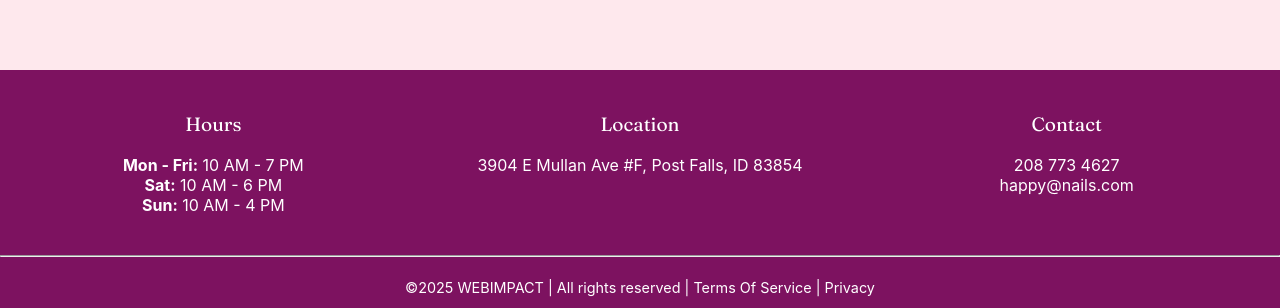
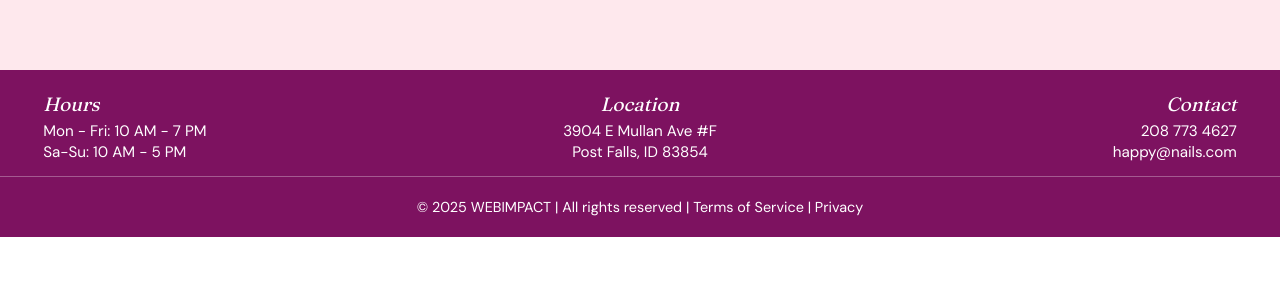
Before and after one commit to webimpactuw/happy-nails, a React (Create React App) app: page /happy-nails/contact in a window 1280 px wide. Shown: the part 826-1134 px from the top of the page. After the commit the page ends 1063 px from the top, so only its background shows below. Built offline with nearby package versions, Linux system fonts and the light colour scheme.

Commit message:
footer styling

```diff
--- a/src/App.js
+++ b/src/App.js
@@ -6,7 +6,8 @@ import ContactPage from './pages/ContactPage';
 import NavBar from './components/NavBar';
 import AboutPage from './pages/AboutPage';
 import FormPage from './pages/FormPage';
-import Foot from './components/Foot';
+// import Foot from './components/Foot';
+import Footer from './components/Footer';
 
 function App() {
   return (
@@ -22,7 +23,8 @@ function App() {
             <Route path="/contact" element={<ContactPage />}/>
           </Routes>
         </div>
-        <Foot></Foot>
+        {/* <Foot></Foot> */}
+        <Footer></Footer>
     </BrowserRouter>
   );
 }
--- a/src/components/Foot.js
+++ b/src/components/Foot.js
@@ -25,28 +25,41 @@ function Foot() {
     row: {
       display: "flex",
       justifyContent: "space-between",
-      flexWrap: "wrap",
+      flexWrap: "nowrap",
     },
     footerTextContainer: {
-      display: "flex",         // Use flexbox for centering
-      justifyContent: "center", // Center the content horizontally
-      alignItems: "center",     // Center vertically (if needed)
-      width: "100%",            // Make sure it takes full width
+      display: "flex",
+      justifyContent: "center",
+      alignItems: "center",
+      width: "100%",
+      paddingTop: "1rem"
     },
     footerText: {
       textAlign: "center",
       fontSize: "0.9em",
       color: "white",
-    }
+    },
   };
 
   return (
     <div style={styles.mainFooter}>
       <div className="container">
         <div style={styles.row}>
-          <InformationBox title="Hours" items={footerData.hours} />
-          <InformationBox title="Location" items={[footerData.location]} />
-          <InformationBox title="Contact" items={[footerData.contact.phone, footerData.contact.email]} />
+          <InformationBox
+            title="Hours"
+            items={footerData.hours}
+            align="left"
+          />
+          <InformationBox
+            title="Location"
+            items={[footerData.location]}
+            align="center"
+          />
+          <InformationBox
+            title="Contact"
+            items={[footerData.contact.phone, footerData.contact.email]}
+            align="right"
+          />
         </div>
         <hr />
         <div style={styles.footerTextContainer}>
--- /dev/null
+++ b/src/components/Footer.js
@@ -0,0 +1,103 @@
+const Footer = () => {
+  return (
+    <>
+      <style>
+        {`
+          .footer-container {
+            display: flex;
+            flex-wrap: wrap;
+            justify-content: space-between;
+            padding: 0 2rem;
+            max-width: 1200px;
+            margin: 0 auto;
+            gap: 1rem;
+          }
+
+          .footer-section {
+            flex: 1 1 0;
+            padding: 0.2rem;
+            box-sizing: border-box;
+          }
+
+          @media (max-width: 768px) {
+            .footer-container {
+              flex-direction: column;
+            }
+
+            .footer-section {
+              text-align: inherit !important;
+            }
+          }
+        `}
+      </style>
+
+      <footer style={styles.footer}>
+        <div className="footer-container">
+          {/* Left Section */}
+          <div className="footer-section" style={{ textAlign: 'left' }}>
+            <h3 style={styles.heading}>Hours</h3>
+            <p style={styles.paragraph}>Mon - Fri: 10 AM - 7 PM</p>
+            <p style={styles.paragraph}>Sa-Su: 10 AM - 5 PM</p>
+          </div>
+
+          {/* Middle Section */}
+          <div className="footer-section" style={{ textAlign: 'center' }}>
+            <h3 style={styles.heading}>Location</h3>
+            <p style={styles.paragraph}>3904 E Mullan Ave #F</p>
+            <p style={styles.paragraph}>Post Falls, ID 83854</p>
+          </div>
+
+          {/* Right Section */}
+          <div className="footer-section" style={{ textAlign: 'right' }}>
+            <h3 style={styles.heading}>Contact</h3>
+            <p style={styles.paragraph}>208 773 4627</p>
+            <p style={styles.paragraph}>happy@nails.com</p>
+          </div>
+        </div>
+
+        <div style={styles.bottomBar}>
+          <p style={styles.bottomText}>
+            &copy; {new Date().getFullYear()} WEBIMPACT | All rights reserved | Terms of Service | Privacy
+          </p>
+        </div>
+      </footer>
+    </>
+  );
+};
+
+const styles = {
+  footer: {
+    backgroundColor: '#7D1260',
+    color: 'white',
+    fontFamily: "'DM Sans', sans-serif",
+  },
+  heading: {
+    fontSize: '1.2rem',
+    marginBottom: '0.35rem',
+    fontFamily: "'Fraunces', serif",
+    fontStyle: 'italic',
+    fontWeight: 'normal',
+  },
+  paragraph: {
+    lineHeight: '1.2',
+    margin: '0.2rem 0',
+    fontWeight: 'normal',
+    fontSize: '0.95rem',
+    fontFamily: "'DM Sans', sans-serif",
+  },
+bottomBar: {
+  marginTop: '0.5rem',
+  borderTop: '1px solid rgba(255, 255, 255, 0.3)',
+  display: 'flex',
+  justifyContent: 'center',
+  alignItems: 'center',
+  minHeight: '60px',
+},
+  bottomText: {
+    fontSize: '0.9rem',
+    margin: 0,
+    fontFamily: "'DM Sans', sans-serif",
+  },
+};
+
+export default Footer;
--- a/src/components/InformationBox.js
+++ b/src/components/InformationBox.js
@@ -45,7 +45,6 @@ class InformationBox extends Component {
   }
 }
 
-// ✅ PropTypes validation
 InformationBox.propTypes = {
   title: PropTypes.string.isRequired,
   items: PropTypes.arrayOf(
```
